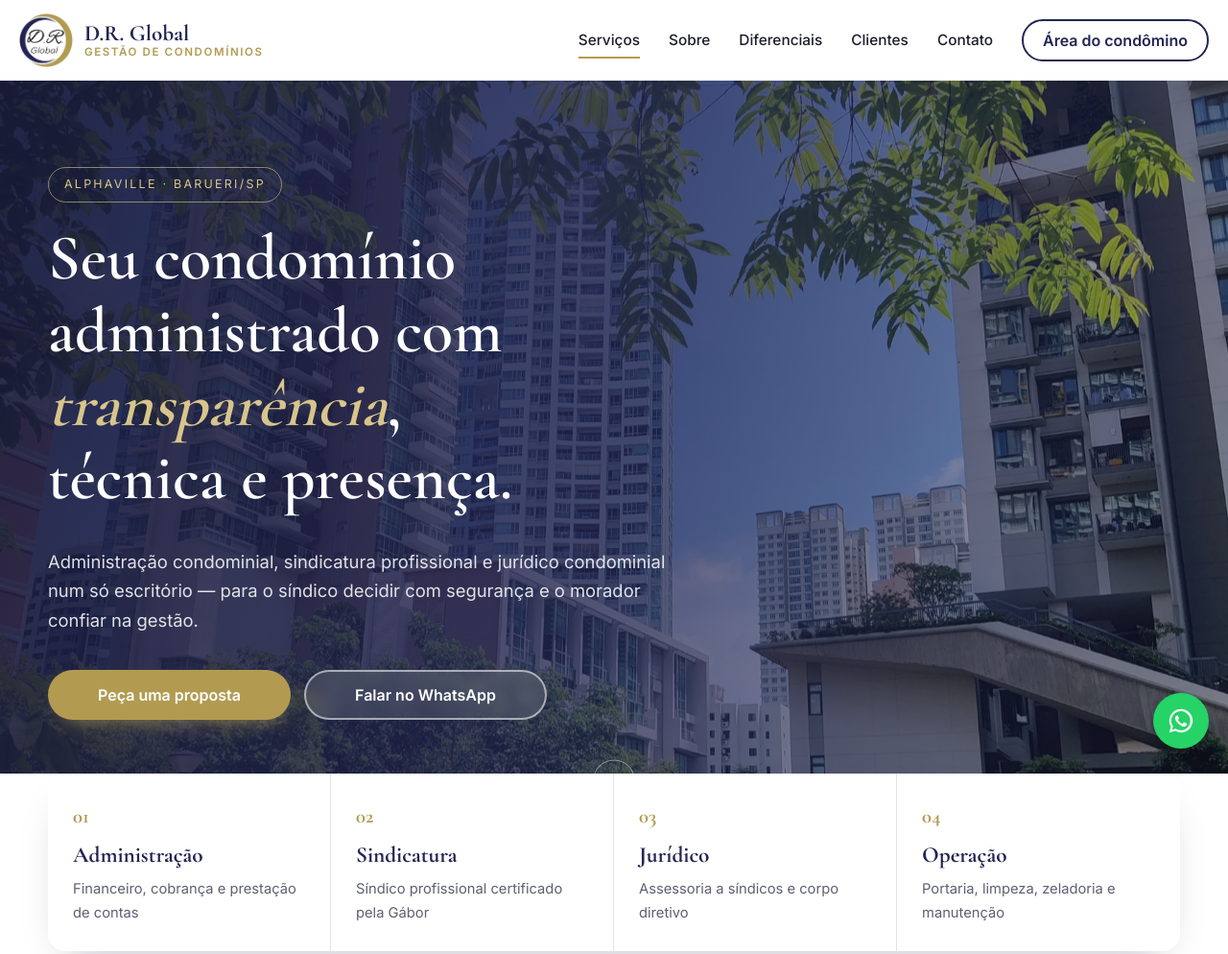
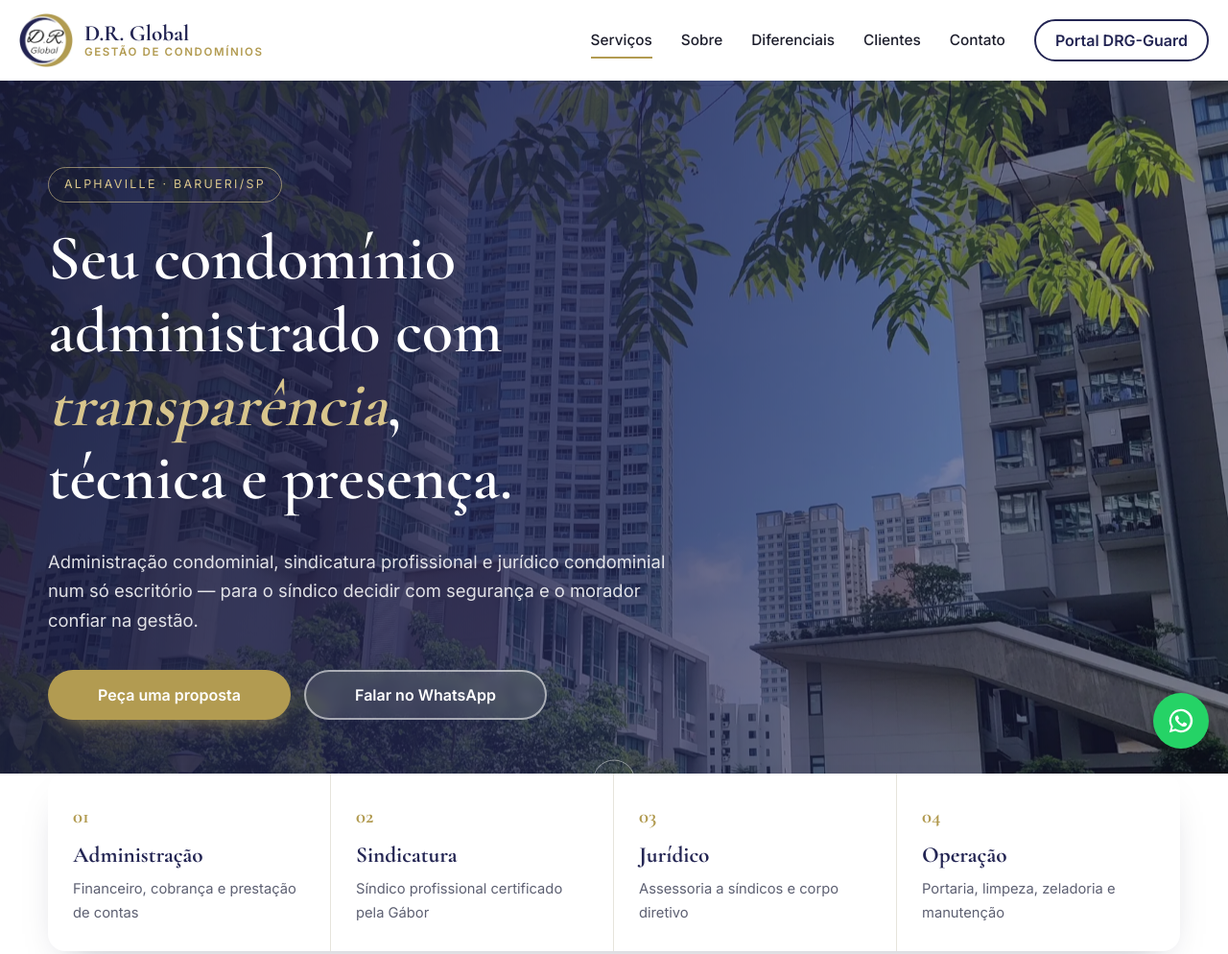
Before and after one commit to zett-romao/drglobal-site, a plain HTML site: page index.html in a window 1280 px wide. Shown: the top 994 px of the page at 96% size. Drawn offline with nearby package versions, Linux system fonts and the light colour scheme.

Commit message:
Site: 'Área do condômino' (Condomob) vira 'Portal DRG-Guard' (adm.drglobal.com.br)
Co-Authored-By: Claude Opus 5.5 <noreply@anthropic.com>

```diff
--- a/index.html
+++ b/index.html
@@ -38,7 +38,7 @@
       <a href="#diferenciais">Diferenciais</a>
       <a href="#depoimentos">Clientes</a>
       <a href="#contato">Contato</a>
-      <a href="https://app.condomob.net/" class="btn btn--contorno topo__entrar" target="_blank" rel="noopener">Área do condômino</a>
+      <a href="https://adm.drglobal.com.br/" class="btn btn--contorno topo__entrar" target="_blank" rel="noopener">Portal DRG-Guard</a>
     </nav>
     <button class="topo__burger" id="burger" aria-label="Abrir menu" aria-controls="menu" aria-expanded="false"><span></span><span></span><span></span></button>
   </div>
@@ -232,7 +232,7 @@
     <div>
       <h4>Navegação</h4>
       <a href="#servicos">Serviços</a><a href="#sobre">Sobre</a><a href="#diferenciais">Diferenciais</a><a href="#contato">Contato</a>
-      <a href="https://app.condomob.net/" target="_blank" rel="noopener">Área do condômino</a>
+      <a href="https://adm.drglobal.com.br/" target="_blank" rel="noopener">Portal DRG-Guard</a>
     </div>
     <div>
       <h4>Fale conosco</h4>
```
